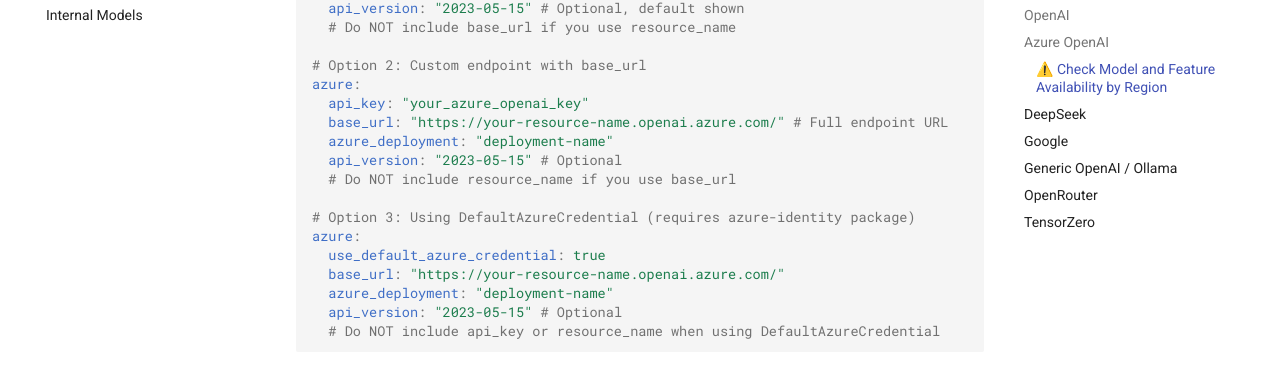
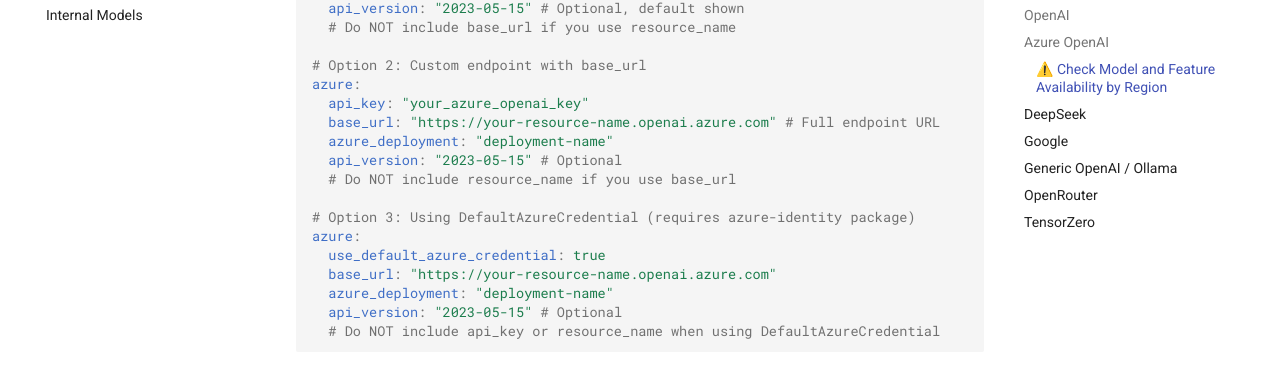
Before and after one commit to evalstate/fast-agent-docs, an MkDocs documentation site: the page built from docs/models/llm_providers.md, in a window 1280 px wide and 900 px high, scrolled down 3544 px. Shown: the part 147-516 px from the top of the window. Built offline with MkDocs 1.6.1 and Material for MkDocs 9.7.7, drawn with Linux system fonts in a browser that asks for light colours; comment, search, counter and statistics services are not loaded.

```diff
--- a/docs/models/llm_providers.md
+++ b/docs/models/llm_providers.md
@@ -119,7 +119,7 @@ azure:
 # Option 2: Custom endpoint with base_url
 azure:
   api_key: "your_azure_openai_key"
-  base_url: "https://your-resource-name.openai.azure.com/" # Full endpoint URL
+  base_url: "https://your-resource-name.openai.azure.com" # Full endpoint URL
   azure_deployment: "deployment-name"
   api_version: "2023-05-15" # Optional
   # Do NOT include resource_name if you use base_url
@@ -127,7 +127,7 @@ azure:
 # Option 3: Using DefaultAzureCredential (requires azure-identity package)
 azure:
   use_default_azure_credential: true
-  base_url: "https://your-resource-name.openai.azure.com/"
+  base_url: "https://your-resource-name.openai.azure.com"
   azure_deployment: "deployment-name"
   api_version: "2023-05-15" # Optional
   # Do NOT include api_key or resource_name when using DefaultAzureCredential
```
